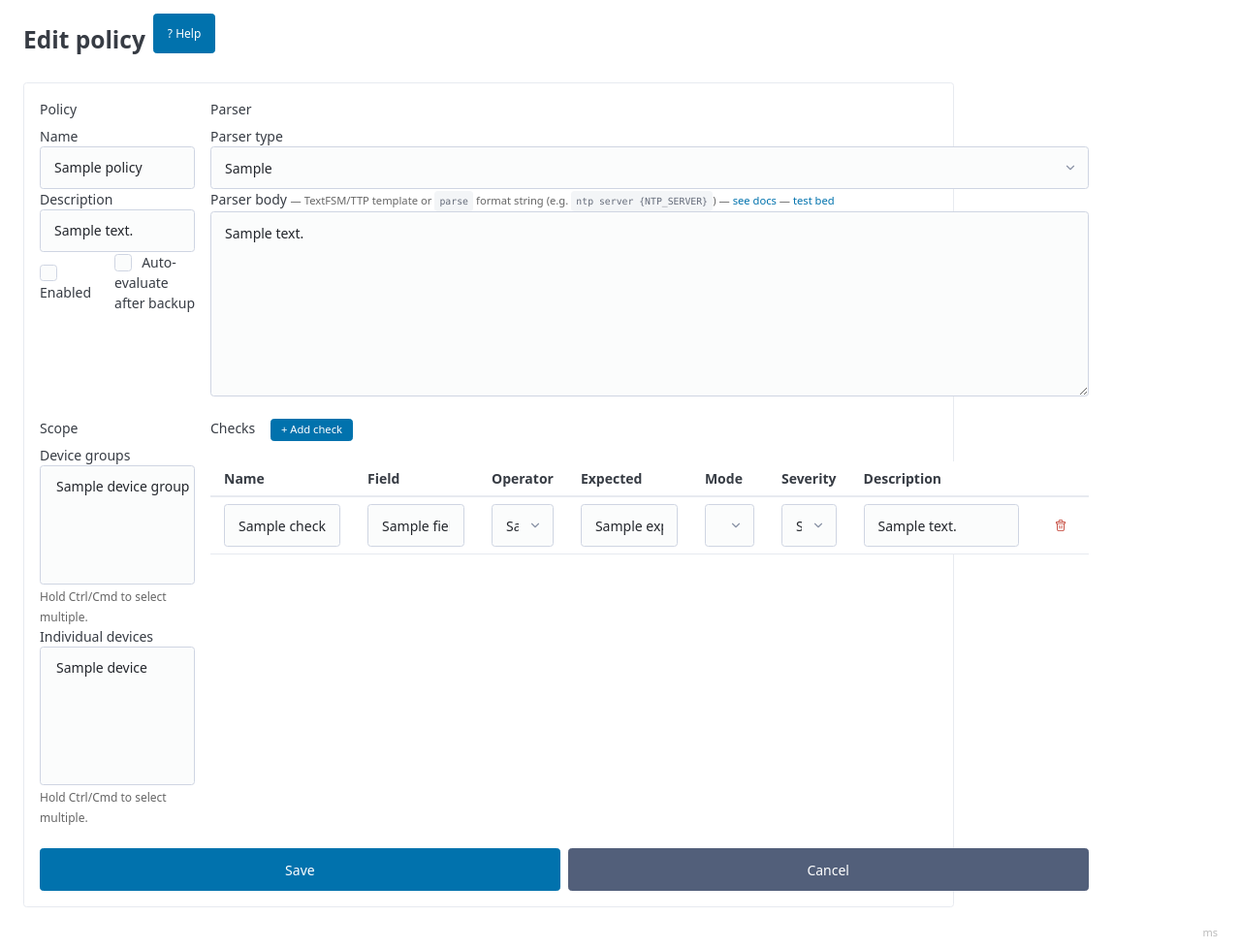
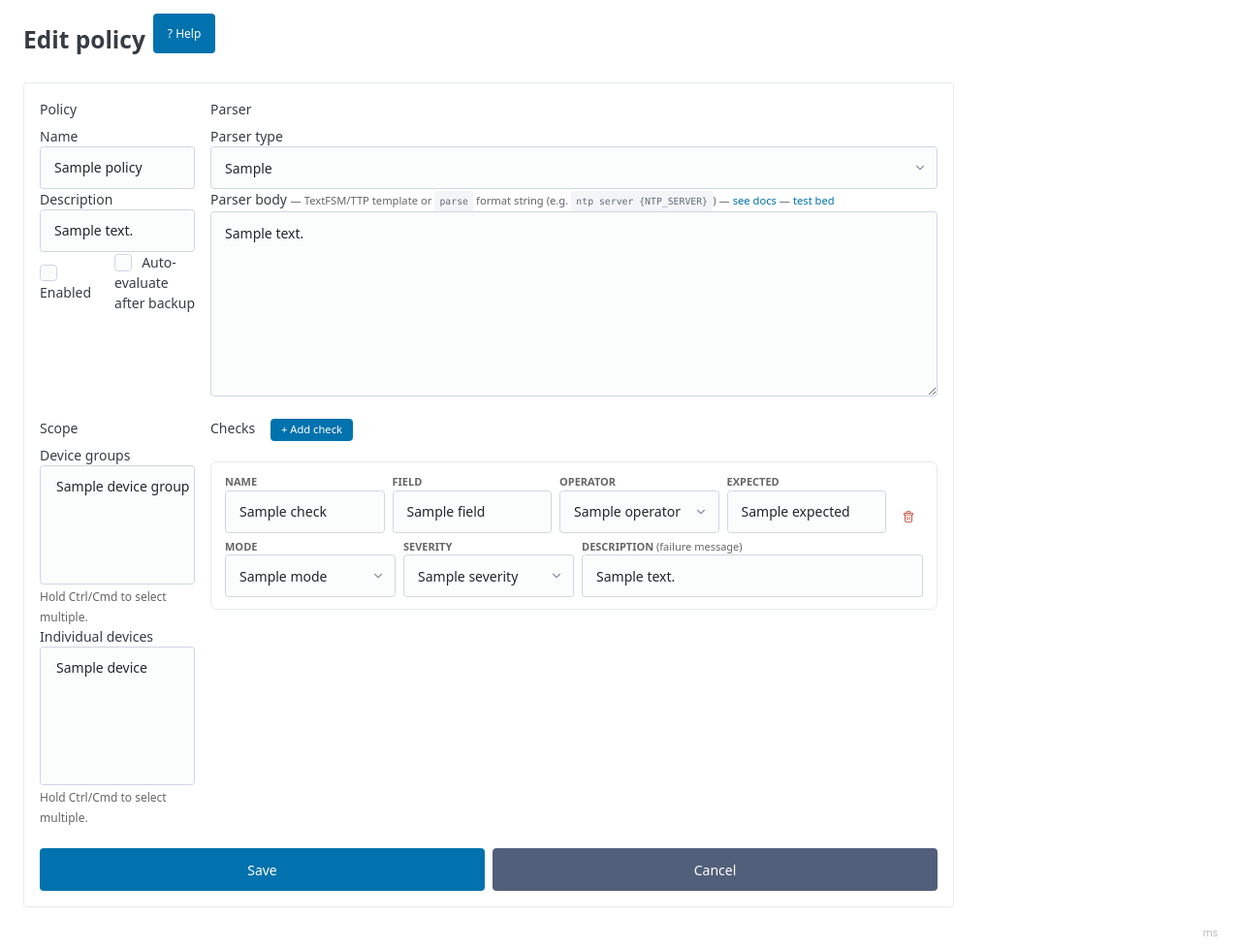
Before and after one commit to jdhall75/bmu, a Python web app: template src/kiroku/web/templates/compliance/form.html in a window 1280 px wide. Shown: the part 83-1062 px from the top of the page at 97% size. Run offline with Jinja, Linux system fonts and the light colour scheme; the template is opened without the code that fills it: most values are stand-ins (such as "Sample title", 1, 10 or a date in 2020); some libraries are stand-ins or nearby versions.

Commit message:
Replace compliance checks table with card-per-check layout
The 8-column table was overflowing the form container. Each check is
now a card with two CSS grid rows: Name/Field/Operator/Expected/Delete
on the first row and Mode/Severity/Description on the second.

Co-Authored-By: Claude Sonnet 4.6 <noreply@anthropic.com>

```diff
--- a/src/kiroku/web/static/app.css
+++ b/src/kiroku/web/static/app.css
@@ -819,3 +819,55 @@ pre {
 .prose h3 { font-size: 14px; margin: 16px 0 6px; }
 .prose pre { margin: 0 0 12px; }
 .prose table { margin: 0 0 12px; font-size: 13px; }
+
+
+/* -----------------------------------------------------------------------------
+   Compliance — check cards in policy form
+   -------------------------------------------------------------------------- */
+
+.check-card {
+  border: 1px solid var(--pico-card-border-color, #eee);
+  border-radius: 6px;
+  padding: 12px 14px;
+  margin-bottom: 10px;
+  background: var(--pico-card-background-color, #fff);
+}
+
+.check-card-row {
+  display: grid;
+  grid-template-columns: 1fr 1fr 1fr 1fr auto;
+  gap: 8px;
+  align-items: end;
+  margin-bottom: 6px;
+}
+
+.check-card-row:last-child {
+  margin-bottom: 0;
+}
+
+.check-card-row2 {
+  display: grid;
+  grid-template-columns: 1fr 1fr 2fr;
+  gap: 8px;
+  align-items: end;
+}
+
+.check-card label {
+  display: block;
+  font-size: 11px;
+  font-weight: 600;
+  text-transform: uppercase;
+  color: var(--muted);
+  margin-bottom: 3px;
+}
+
+.check-card input,
+.check-card select {
+  margin-bottom: 0;
+  width: 100%;
+}
+
+.check-card .check-del {
+  align-self: end;
+  padding-bottom: 2px;
+}
--- a/src/kiroku/web/templates/compliance/form.html
+++ b/src/kiroku/web/templates/compliance/form.html
@@ -71,56 +71,61 @@
       <button type="button" onclick="addCheck()" style="margin-left:12px;font-size:0.8em;padding:2px 10px">+ Add check</button>
     </legend>
 
-    <div class="table-wrap">
-    <table id="checks-table">
-      <thead>
-        <tr>
-          <th>Name</th>
-          <th>Field</th>
-          <th>Operator</th>
-          <th>Expected</th>
-          <th>Mode</th>
-          <th>Severity</th>
-          <th>Description</th>
-          <th></th>
-        </tr>
-      </thead>
-      <tbody id="checks-body">
+    <div id="checks-body">
       {% for c in (policy.checks if policy else []) %}
-        <tr>
-          <input type="hidden" name="check_id" value="{{ c.id }}">
-          <td><input type="text" name="check_name" value="{{ c.name }}" required style="min-width:120px"></td>
-          <td><input type="text" name="check_field" value="{{ c.field }}" required placeholder="FIELD" style="min-width:100px"></td>
-          <td>
+      <div class="check-card">
+        <input type="hidden" name="check_id" value="{{ c.id }}">
+        <div class="check-card-row">
+          <div>
+            <label>Name</label>
+            <input type="text" name="check_name" value="{{ c.name }}" required placeholder="Check name">
+          </div>
+          <div>
+            <label>Field</label>
+            <input type="text" name="check_field" value="{{ c.field }}" required placeholder="FIELD">
+          </div>
+          <div>
+            <label>Operator</label>
             <select name="check_operator">
               {% for op in operators %}
                 <option value="{{ op }}" {% if c.operator == op %}selected{% endif %}>{{ op }}</option>
               {% endfor %}
             </select>
-          </td>
-          <td><input type="text" name="check_expected" value="{{ c.expected or '' }}" style="min-width:100px"></td>
-          <td>
+          </div>
+          <div>
+            <label>Expected</label>
+            <input type="text" name="check_expected" value="{{ c.expected or '' }}" placeholder="value">
+          </div>
+          <div class="check-del">
+            <button type="button" onclick="this.closest('.check-card').remove()" class="icon-btn icon-btn-delete" title="Remove">
+              <svg class="icon"><use href="#icon-delete"/></svg>
+            </button>
+          </div>
+        </div>
+        <div class="check-card-row2">
+          <div>
+            <label>Mode</label>
             <select name="check_mode">
               {% for m in modes %}
                 <option value="{{ m }}" {% if c.mode == m %}selected{% endif %}>{{ m }}</option>
               {% endfor %}
             </select>
-          </td>
-          <td>
+          </div>
+          <div>
+            <label>Severity</label>
             <select name="check_severity">
               {% for sv in severities %}
                 <option value="{{ sv }}" {% if c.severity == sv %}selected{% endif %}>{{ sv }}</option>
               {% endfor %}
             </select>
-          </td>
-          <td><input type="text" name="check_description" value="{{ c.description or '' }}" placeholder="Failure message" style="min-width:160px"></td>
-          <td><button type="button" onclick="this.closest('tr').remove()" class="icon-btn icon-btn-delete" title="Remove">
-            <svg class="icon"><use href="#icon-delete"/></svg>
-          </button></td>
-        </tr>
+          </div>
+          <div>
+            <label>Description <span style="font-weight:normal;text-transform:none">(failure message)</span></label>
+            <input type="text" name="check_description" value="{{ c.description or '' }}" placeholder="Failure message">
+          </div>
+        </div>
+      </div>
       {% endfor %}
-      </tbody>
-    </table>
     </div>
   </fieldset>
 
@@ -131,11 +136,11 @@
 </form>
 
 <script>
-var OPERATORS = {{ operators | tojson }};
-var MODES     = {{ modes | tojson }};
+var OPERATORS  = {{ operators | tojson }};
+var MODES      = {{ modes | tojson }};
 var SEVERITIES = {{ severities | tojson }};
 
-function sel(name, options, selected) {
+function makeSelect(name, options, selected) {
   var s = document.createElement('select');
   s.name = name;
   options.forEach(function(o) {
@@ -147,41 +152,74 @@ function sel(name, options, selected) {
   return s;
 }
 
-function inp(name, placeholder, style) {
+function makeInput(name, placeholder) {
   var i = document.createElement('input');
   i.type = 'text'; i.name = name;
   if (placeholder) i.placeholder = placeholder;
-  if (style) i.style.cssText = style;
   return i;
 }
 
+function labeledField(labelText, el, note) {
+  var d = document.createElement('div');
+  var lbl = document.createElement('label');
+  lbl.textContent = labelText;
+  if (note) {
+    var sp = document.createElement('span');
+    sp.style.cssText = 'font-weight:normal;text-transform:none';
+    sp.textContent = ' ' + note;
+    lbl.appendChild(sp);
+  }
+  d.appendChild(lbl);
+  d.appendChild(el);
+  return d;
+}
+
 function addCheck() {
-  var tbody = document.getElementById('checks-body');
-  var tr = document.createElement('tr');
+  var body = document.getElementById('checks-body');
 
-  function td(el) { var d = document.createElement('td'); d.appendChild(el); return d; }
+  var card = document.createElement('div');
+  card.className = 'check-card';
 
   var hidId = document.createElement('input');
   hidId.type = 'hidden'; hidId.name = 'check_id'; hidId.value = '';
-  tr.appendChild(hidId);
+  card.appendChild(hidId);
 
-  tr.appendChild(td(inp('check_name', 'Check name', 'min-width:120px')));
-  tr.appendChild(td(inp('check_field', 'FIELD', 'min-width:100px')));
-  tr.appendChild(td(sel('check_operator', OPERATORS, 'eq')));
-  tr.appendChild(td(inp('check_expected', '', 'min-width:100px')));
-  tr.appendChild(td(sel('check_mode', MODES, 'any')));
-  tr.appendChild(td(sel('check_severity', SEVERITIES, 'major')));
-  tr.appendChild(td(inp('check_description', 'Failure message', 'min-width:160px')));
+  // Row 1: Name, Field, Operator, Expected, Delete
+  var row1 = document.createElement('div');
+  row1.className = 'check-card-row';
 
+  var nameInp = makeInput('check_name', 'Check name');
+  nameInp.required = true;
+  row1.appendChild(labeledField('Name', nameInp));
+
+  var fieldInp = makeInput('check_field', 'FIELD');
+  fieldInp.required = true;
+  row1.appendChild(labeledField('Field', fieldInp));
+
+  row1.appendChild(labeledField('Operator', makeSelect('check_operator', OPERATORS, 'eq')));
+  row1.appendChild(labeledField('Expected', makeInput('check_expected', 'value')));
+
+  var delWrap = document.createElement('div');
+  delWrap.className = 'check-del';
   var delBtn = document.createElement('button');
   delBtn.type = 'button';
   delBtn.className = 'icon-btn icon-btn-delete';
   delBtn.title = 'Remove';
   delBtn.innerHTML = '<svg class="icon"><use href="#icon-delete"/></svg>';
-  delBtn.addEventListener('click', function() { tr.remove(); });
-  tr.appendChild(td(delBtn));
+  delBtn.addEventListener('click', function() { card.remove(); });
+  delWrap.appendChild(delBtn);
+  row1.appendChild(delWrap);
+  card.appendChild(row1);
 
-  tbody.appendChild(tr);
+  // Row 2: Mode, Severity, Description
+  var row2 = document.createElement('div');
+  row2.className = 'check-card-row2';
+  row2.appendChild(labeledField('Mode', makeSelect('check_mode', MODES, 'any')));
+  row2.appendChild(labeledField('Severity', makeSelect('check_severity', SEVERITIES, 'major')));
+  row2.appendChild(labeledField('Description', makeInput('check_description', 'Failure message'), '(failure message)'));
+  card.appendChild(row2);
+
+  body.appendChild(card);
 }
 </script>
 {% endblock %}
```
